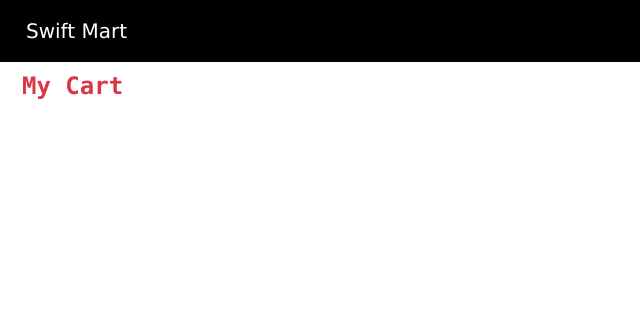
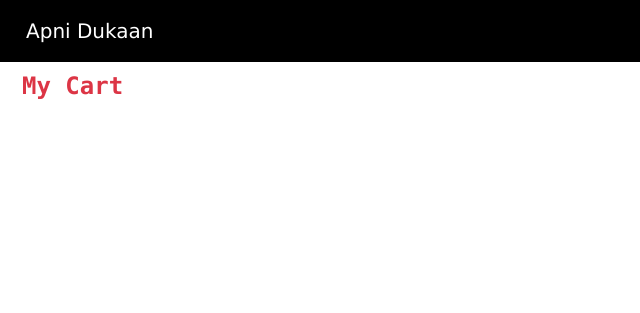
Before and after one commit to sachinsherekar/Apni-Dukaan, a plain HTML site: page index.html in a window 1280 px wide. Shown: the top 313 px of the page, 0-640 px from the left. Drawn offline with nearby package versions, Linux system fonts and the light colour scheme; sample sign-in values are in the browser's storage.

Commit message:
Update index.html

```diff
--- a/index.html
+++ b/index.html
@@ -31,7 +31,7 @@
     <div class="my-nav">
     <nav class="navbar">
         <div class="navbar-left">
-          <button type="button" class="navbar-button brand-name fs-5">Swift Mart</button>
+          <button type="button" class="navbar-button brand-name fs-5">Apni Dukaan</button>
         </div>
         <div class="navbar-right">
           <button type="button" id="home" class="navbar-button">Home <i class="fa fa-home"></i></button>
```
